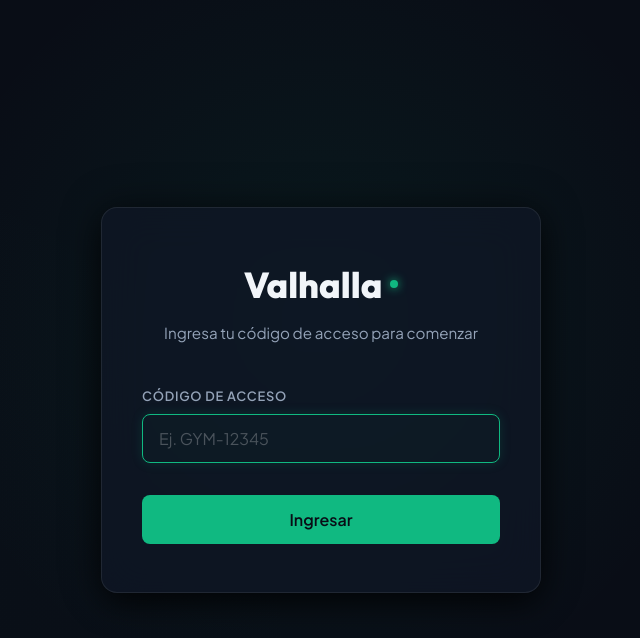
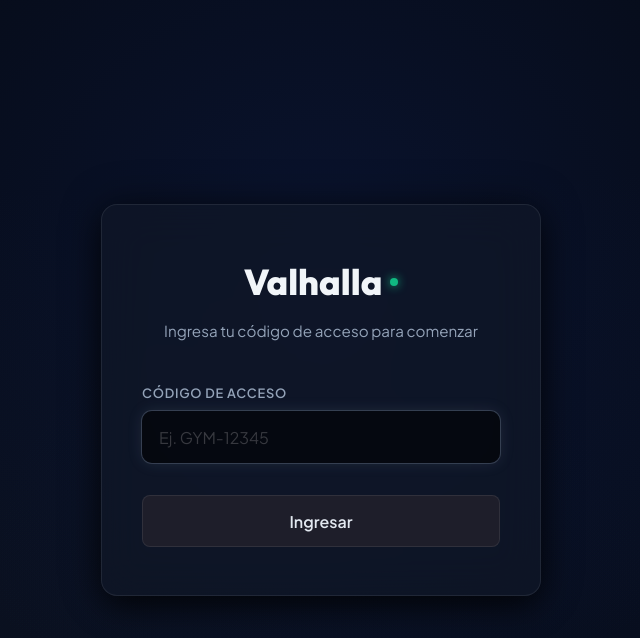
Before and after one commit to vilevold/Gym, a React (Vite) app: page / in a window 1280 px wide. Shown: the top 638 px of the page, without its empty margins (319-959 px from the left). Built offline with nearby package versions, Linux system fonts and the light colour scheme.

Commit message:
agregue versiones mejoradas

```diff
--- a/src/App.jsx
+++ b/src/App.jsx
@@ -120,6 +120,8 @@
     setProfiles([])
     setError('')
   }
+
+  const isAdmin = user?.codigo === '1212'
 
   // Obtener iniciales del nombre para el avatar
   const getInitials = (name) => {
@@ -275,8 +277,13 @@
 
         <ul className={`nav-links ${isMobileMenuOpen ? 'active' : ''}`}>
           <li><a href="#dashboard" onClick={() => { setSection('dashboard'); closeMobileMenu() }}>Dashboard</a></li>
-          <li><a href="#schedule" onClick={() => { setSection('dashboard'); closeMobileMenu() }}>Clases</a></li>
-          <li><a href="#pricing" onClick={() => { setSection('dashboard'); closeMobileMenu() }}>Planes</a></li>
+          {isAdmin && (
+            <>
+              <li><a href="#clases" onClick={() => { setSection('clases'); closeMobileMenu() }}>Clases</a></li>
+              <li><a href="#planes" onClick={() => { setSection('planes'); closeMobileMenu() }}>Planes</a></li>
+              <li><a href="#admin" className="nav-link-admin" onClick={() => { setSection('admin'); closeMobileMenu() }}>Admin Panel</a></li>
+            </>
+          )}
           <li>
             <button className="btn btn-outline btn-logout" onClick={handleLogout}>
               Cerrar Sesión
@@ -287,6 +294,60 @@
 
       {section === 'admin' ? (
         <AdminPanel />
+      ) : section === 'clases' ? (
+        <header className="hero">
+          <span className="badge">📅 Clases</span>
+          <h1 className="hero-title">
+            Horario de <span>Clases</span>
+          </h1>
+          <p className="hero-subtitle">
+            Administra las disciplinas, horarios y entrenadores disponibles.
+          </p>
+          <div className="skeleton-grid" style={{ gridTemplateColumns: '1fr' }}>
+            <div className="skeleton-card">
+              <div className="card-header">
+                <span className="card-icon">📅</span>
+                <span className="card-tag">Estructura</span>
+              </div>
+              <h3 className="card-title">Clases Semanales</h3>
+              <p className="card-description">
+                Aquí podrás gestionar el calendario de clases (CrossFit, Yoga, Zumba, etc.).
+              </p>
+              <div className="skeleton-bar-group">
+                <div className="skeleton-line active"></div>
+                <div className="skeleton-line third"></div>
+                <div className="skeleton-line half"></div>
+              </div>
+            </div>
+          </div>
+        </header>
+      ) : section === 'planes' ? (
+        <header className="hero">
+          <span className="badge">💳 Planes</span>
+          <h1 className="hero-title">
+            Planes de <span>Suscripción</span>
+          </h1>
+          <p className="hero-subtitle">
+            Administra los planes de membresía, precios y beneficios.
+          </p>
+          <div className="skeleton-grid" style={{ gridTemplateColumns: '1fr' }}>
+            <div className="skeleton-card">
+              <div className="card-header">
+                <span className="card-icon">💳</span>
+                <span className="card-tag">Diseño</span>
+              </div>
+              <h3 className="card-title">Suscripciones</h3>
+              <p className="card-description">
+                Aquí podrás gestionar los planes de membresía y precios.
+              </p>
+              <div className="skeleton-bar-group">
+                <div className="skeleton-line"></div>
+                <div className="skeleton-line active"></div>
+                <div className="skeleton-line half"></div>
+              </div>
+            </div>
+          </div>
+        </header>
       ) : (
         <header className="hero">
           <span className="badge">Sesión iniciada como: {user.nombre} ({user.codigo})</span>
--- a/src/index.css
+++ b/src/index.css
@@ -300,13 +300,22 @@
 }
 
 .btn-primary {
-  background-color: var(--primary);
-  color: var(--text-inverse);
+  background: #1e1e2a;
+  color: #e2e8f0;
+  border: 1px solid rgba(255, 255, 255, 0.08);
+  position: relative;
+  overflow: hidden;
 }
 
 .btn-primary:hover {
-  background-color: #34d399;
-  box-shadow: 0 0 15px rgba(52, 211, 153, 0.4);
+  background: #2a2a3a;
+  border-color: rgba(255, 255, 255, 0.15);
+  box-shadow: 0 4px 15px rgba(0, 0, 0, 0.4), 0 0 0 1px rgba(255, 255, 255, 0.05);
+  transform: translateY(-2px);
+}
+
+.btn-primary:active {
+  transform: translateY(0);
 }
 
 .btn-outline {
@@ -387,10 +396,11 @@
   min-height: 100vh;
   width: 100%;
   padding: 1.5rem;
-  background-color: var(--bg-main);
+  background-color: #060b17;
   background-image:
-    radial-gradient(circle at 50% 40%, rgba(16, 185, 129, 0.08) 0%, transparent 50%),
-    radial-gradient(circle at 10% 80%, rgba(16, 185, 129, 0.02) 0%, transparent 40%);
+    radial-gradient(ellipse at 50% 30%, rgba(30, 64, 175, 0.15) 0%, transparent 60%),
+    radial-gradient(ellipse at 80% 70%, rgba(30, 58, 138, 0.08) 0%, transparent 50%),
+    radial-gradient(ellipse at 20% 80%, rgba(15, 23, 42, 0.5) 0%, transparent 50%);
 }
 
 .login-card {
@@ -540,24 +550,26 @@
 
 .form-group input {
   font-family: var(--font-sans);
-  background: rgba(255, 255, 255, 0.03);
-  border: 1px solid var(--border-color);
-  border-radius: 8px;
-  padding: 0.8rem 1rem;
-  color: var(--text-main);
+  background: rgba(0, 0, 0, 0.4);
+  border: 1px solid rgba(148, 163, 184, 0.15);
+  border-radius: 10px;
+  padding: 0.9rem 1rem;
+  color: #ffffff;
   font-size: 1rem;
   transition: var(--transition);
   outline: none;
+  letter-spacing: 1px;
 }
 
 .form-group input:focus {
-  border-color: var(--primary);
-  background: rgba(16, 185, 129, 0.02);
-  box-shadow: 0 0 12px rgba(16, 185, 129, 0.15);
+  border-color: transparent;
+  background: rgba(0, 0, 0, 0.6);
+  box-shadow: 0 0 15px rgba(148, 163, 184, 0.15), 0 0 0 1px rgba(148, 163, 184, 0.25);
 }
 
 .form-group input::placeholder {
-  color: rgba(255, 255, 255, 0.25);
+  color: rgba(255, 255, 255, 0.2);
+  letter-spacing: 0;
 }
 
 .btn-block {
@@ -601,8 +613,8 @@
 .spinner {
   width: 16px;
   height: 16px;
-  border: 2px solid rgba(0, 0, 0, 0.15);
-  border-top-color: var(--text-inverse);
+  border: 2px solid rgba(255, 255, 255, 0.25);
+  border-top-color: #ffffff;
   border-radius: 50%;
   animation: spin 0.8s infinite linear;
   display: inline-block;
```
